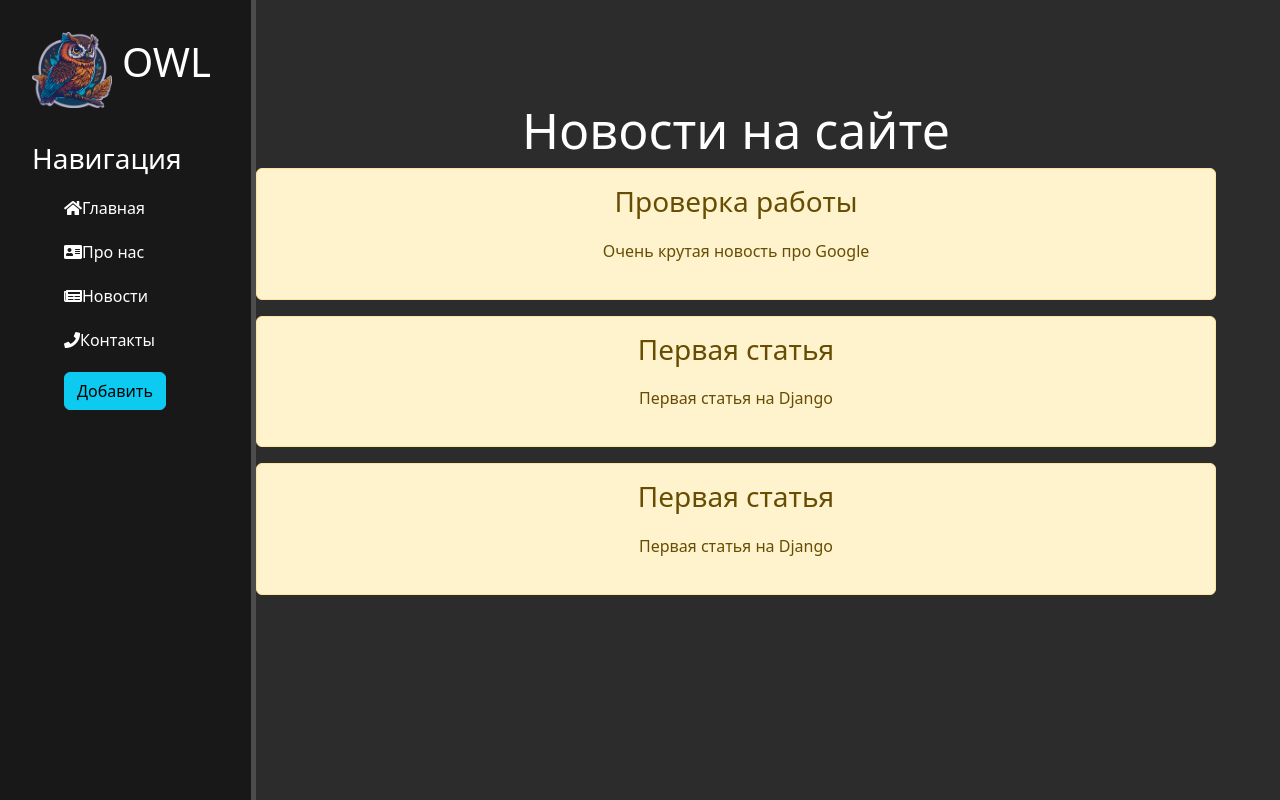
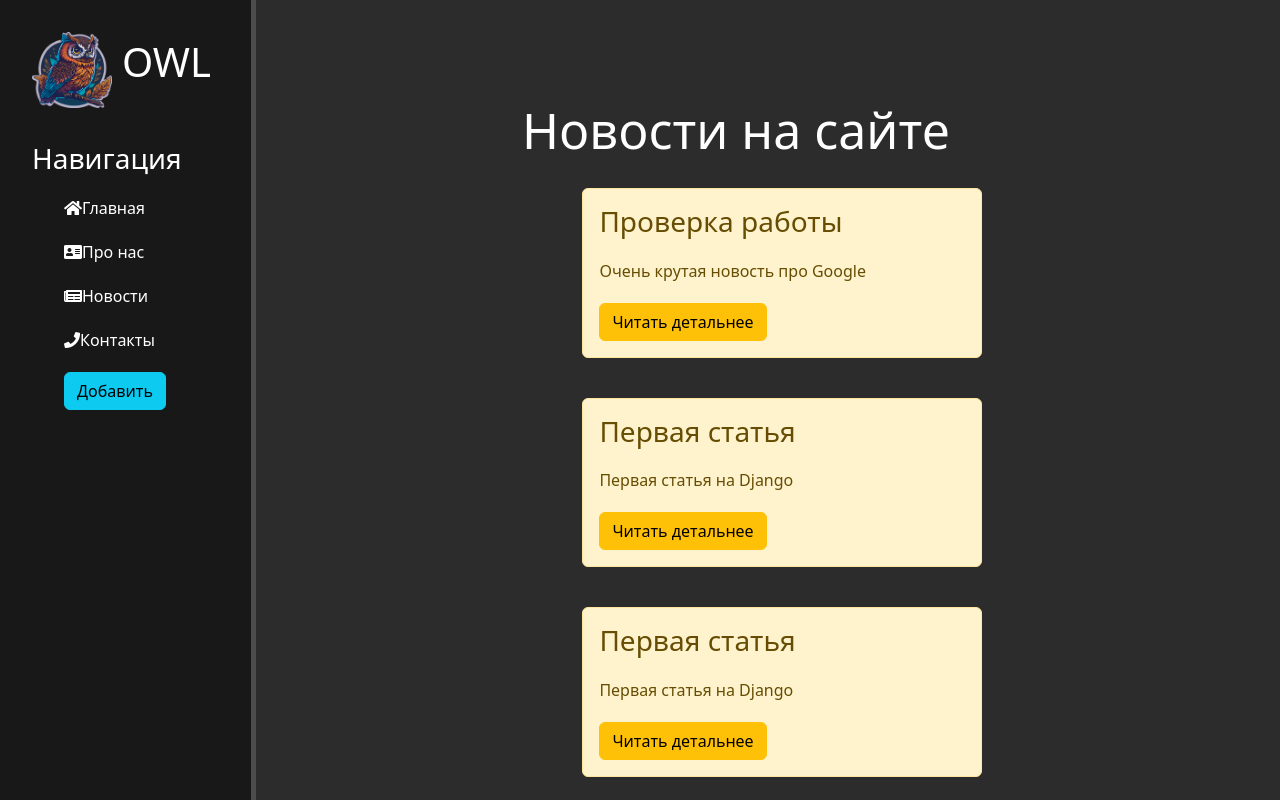
Before and after one commit to Moxf94/Django_Try, a Django app: page /news/ in a window 1280 px wide. Run offline with Django 4.2, Linux system fonts and the light colour scheme; data comes from the database, SQL or seed files in the repository; some libraries are stand-ins or nearby versions.

Commit message:
I'm back! Make some edits in main page, add some buttons, make dynamic numbers for page

```diff
--- a/try/main/static/main/css/main.css
+++ b/try/main/static/main/css/main.css
@@ -57,6 +57,14 @@ main .features {
 main .features h1{font-size: 50px;}
 main .features p{max-width: 400px; margin: 20px auto;}
 
+.alert-warning {
+    float: left;
+    clear: both;
+    width: 400px;
+    margin: 20px 34%;
+    text-align: left;
+}
+
 form {
     margin-left: 32%;
     width: 500px;
--- a/try/news/templates/news/news_home.html
+++ b/try/news/templates/news/news_home.html
@@ -10,6 +10,7 @@
                     <div class="alert alert-warning">
                         <h3>{{ el.title }}</h3>
                         <p>{{ el.anons }}</p>
+                        <a href="{% url 'news-detail' el.id %}" class="btn btn-warning">Читать детальнее</a>
                      </div>
      {% endfor %}
          {% else %}
--- a/try/news/urls.py
+++ b/try/news/urls.py
@@ -6,5 +6,6 @@ from django.conf.urls.static import static
 
 urlpatterns = [
     path('', views.news_home, name='news_home'),
-    path('create', views.create, name='create')
+    path('create', views.create, name='create'),
+    path('<int:pk>', views.NewsDetailView.as_view(), name='news-detail')
 ]
--- a/try/news/views.py
+++ b/try/news/views.py
@@ -1,12 +1,18 @@
 from django.shortcuts import render, redirect
 from .models import Articles
 from .forms import ArticlesForm
+from django.views.generic import DetailView
 
 
 def news_home(request):
     news = Articles.objects.all()
     return render(request, 'news/news_home.html', {'news': news})
 
+
+class NewsDetailView(DetailView):
+    model = Articles
+    template_name = 'news/details_view.html'
+    context_object_name = 'article'
 
 def create(request):
     error = ''
```
Also changed, not shown: try/news/templates/news/details_view.html (added, +12 -0 lines). Lines whose indentation alone changed are shown as unchanged.
